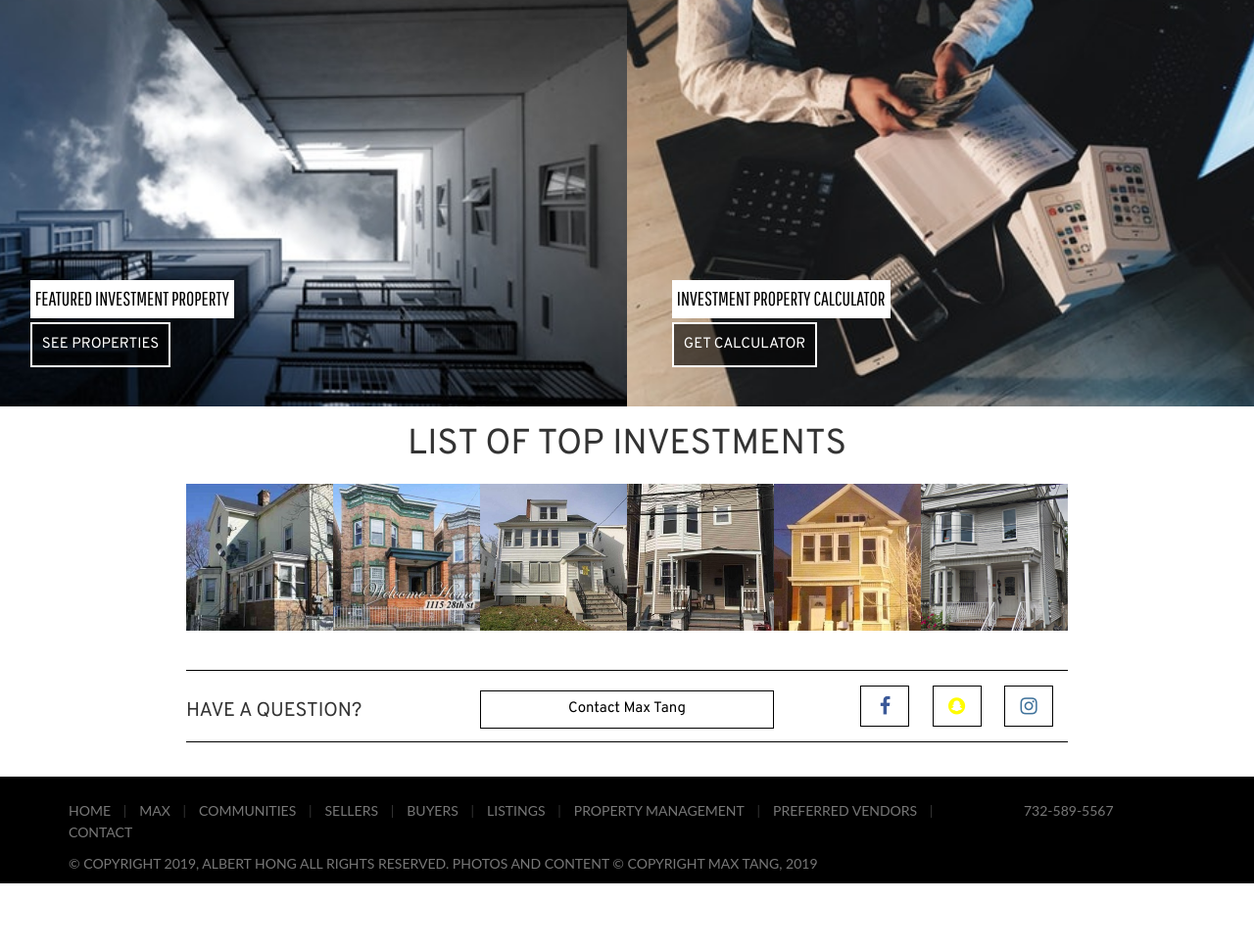
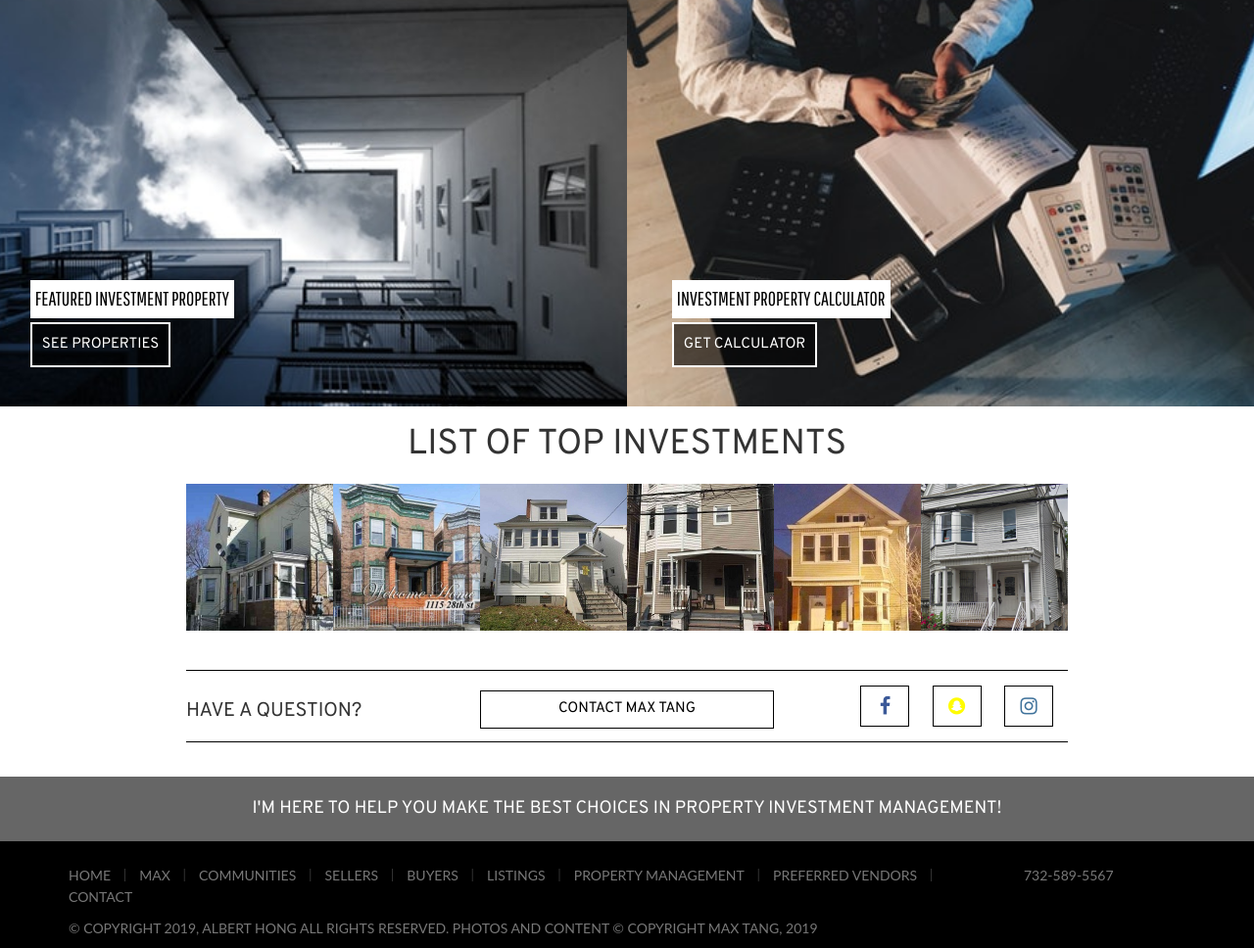
Before and after one commit to alhong28/homesuitehome, a plain HTML site: page index.html in a window 1280 px wide. Shown: the part 822-1790 px from the top of the page at 98% size. Before the commit the page ends 1724 px from the top, so only its background shows below. Drawn offline with nearby package versions, Linux system fonts and the light colour scheme.

Commit message:
front page edits

```diff
--- a/css/style2.css
+++ b/css/style2.css
@@ -1,6 +1,7 @@
 body {
     font-family: 'Overpass', sans-serif;
 }
+
 
 /*hero-section*/
 
@@ -36,6 +37,11 @@ body {
 
 
 /*2nd section*/
+
+/* .pg1 {
+    margin-right: 0;
+    margin-left: 0;
+} */
 
 .pg1 > div {
     padding: 0;
@@ -246,13 +252,34 @@ body {
 
 /*footer section*/
 
+.footer-quote {
+    background-color: #666;
+    color: white;
+    width: 100%;
+    padding: 0;
+    margin-top: 35px;
+}
+
+.quote-text > div > p {
+    padding: 10px;
+    padding-top: 20px;
+    text-align: center;
+    font-size: 18px;
+    font-family: 'Overpass', sans-serif;
+}
+
+@media (max-width: 768px) {
+    .quote-text > div > p {
+        color: #666;
+    }
+}
+
 .footer-setting {
     background-color: black;
     width: 100%;
 }
 
 .footer {
-    margin-top: 35px;
     border-top: 2px solid black;
 }
 
@@ -629,3 +656,10 @@ hr {
     text-decoration: underline;
     text-align: center;
 }
+
+/*margin right and left*/
+
+.marg-rl {
+    margin-right: -15px;
+    margin-left: -15px;
+}
--- a/index.html
+++ b/index.html
@@ -62,7 +62,7 @@
 
         <div class="container" id="hero-container" >
 
-            <div class="row hero-section">
+            <div class="row hero-section marg-rl">
                 <div class="col-md-12 hero-pic"><img src="images/HSH Inverted Transparent.png" class="img-responsive logo-pic" alt="image not found"></div>
             </div>
 
@@ -126,7 +126,7 @@
 
                 <div class="row pg3">
                     <div class="col-md-4 no-pd"><h1>HAVE A QUESTION?</h1></div>
-                    <div class="col-md-4" id="contact-bottom"><a href="/contact.html"><h2>Contact Max Tang</h2></a></div>
+                    <div class="col-md-4" id="contact-bottom"><a href="/contact.html"><h2>CONTACT MAX TANG</h2></a></div>
                     <div class="col-md-4">
                         <ul class="social-icons">
                             <li><a href="https://www.facebook.com/nj.maxtang" target="_blank"><i class="fa fa-facebook"></i></a></li>
@@ -140,6 +140,18 @@
 
 
         </div>
+
+        <div class="container footer-quote">
+            <div class="row quote-text">
+                <div class="col-md-12">
+                    <p>I'M HERE TO HELP YOU MAKE THE BEST CHOICES IN PROPERTY INVESTMENT
+                    MANAGEMENT!
+                    </p>
+                </div>
+            </div>
+        </div>
+
+
 
         <footer class="footer footer-setting">
 
```
